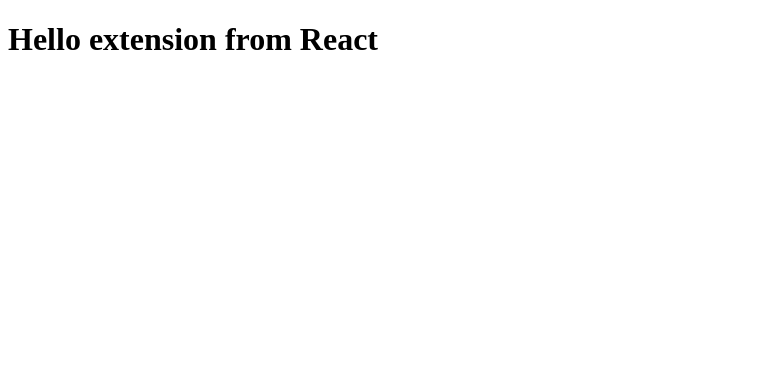
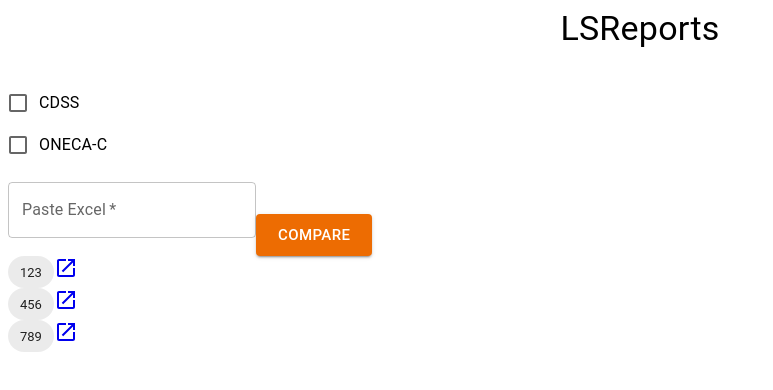
Before and after one commit to aconstas/LSReports, a React (Vite) app: page / in a window 1280 px wide. Shown: the top 390 px of the page, without its empty margins (0-773 px from the left). Built offline with nearby package versions, Linux system fonts and the light colour scheme.

Commit message:
import Form and Results components

```diff
--- a/src/App.jsx
+++ b/src/App.jsx
@@ -1,10 +1,17 @@
+import { Typography } from "@mui/material";
+import Form from "./components/Form";
+import Results from "./components/Results";
+
 function App() {
-
   return (
     <>
-      <h1>Hello extension from React</h1>
+      <Typography variant="h4" sx={{ mb: 4, textAlign: "center" }}>
+        LSReports
+      </Typography>
+      <Form />
+      <Results />
     </>
-  )
+  );
 }
 
-export default App
+export default App;
```
